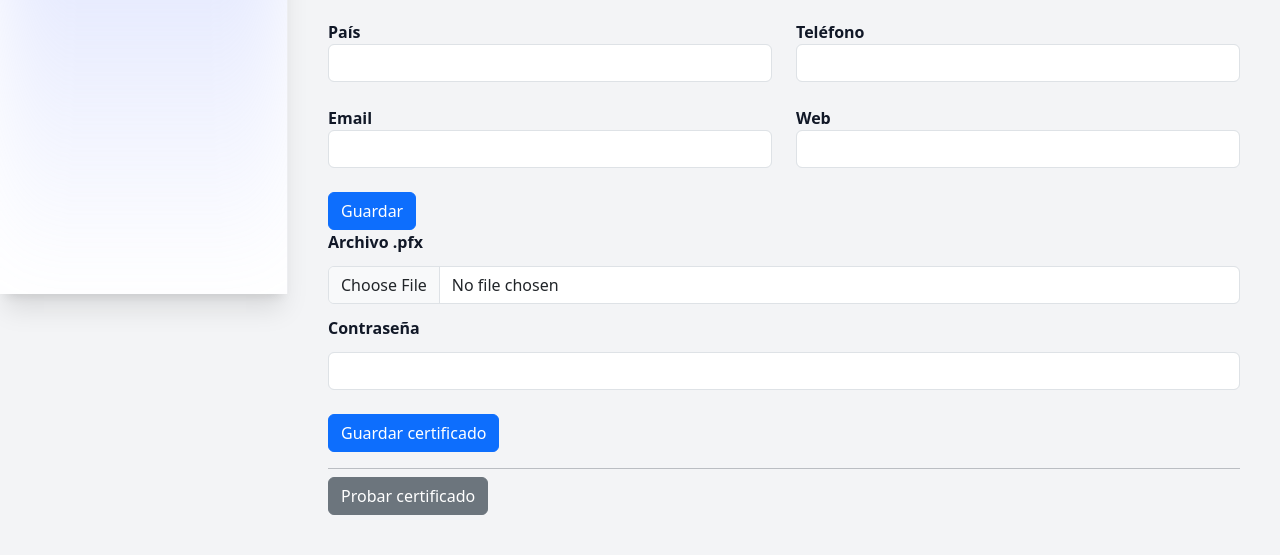
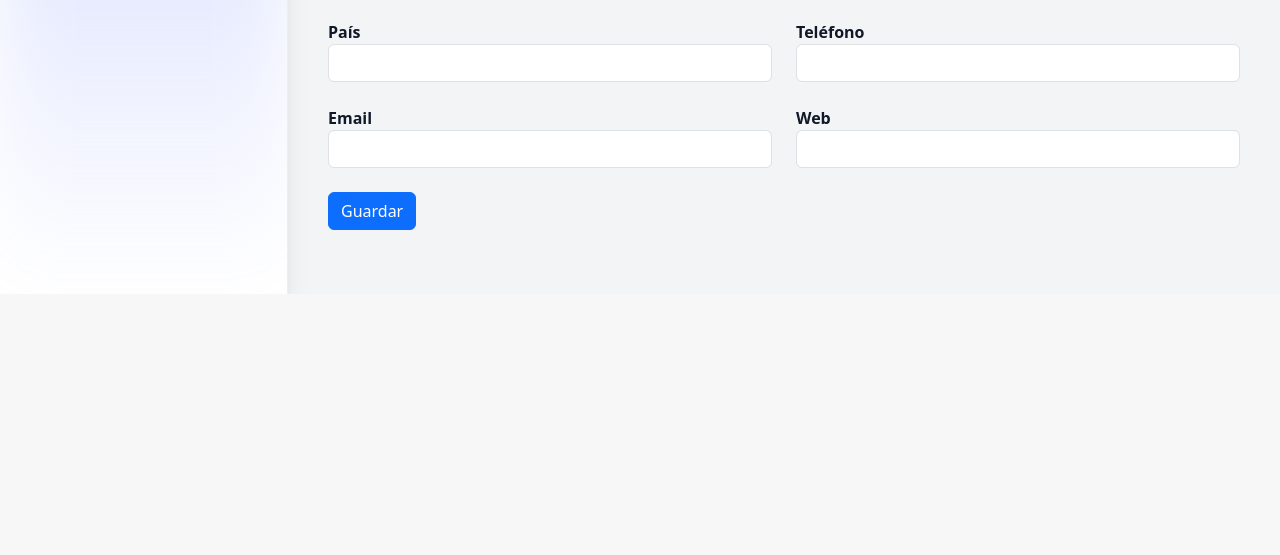
Before and after one commit to benjaminreciolopez/facturacion_app, a Python web app: template app/templates/configuracion/emisor.html in a window 1280 px wide. Shown: the part 506-1061 px from the top of the page. After the commit the page ends 799 px from the top, so only its background shows below. Run offline with Jinja, Linux system fonts and the light colour scheme; the template is opened without the code that fills it, so the values that code supplies are empty; some libraries are stand-ins or nearby versions.

Commit message:
estilo-movil-5

```diff
--- a/app/templates/configuracion/emisor.html
+++ b/app/templates/configuracion/emisor.html
@@ -19,9 +19,6 @@
   .tab-content.active {
     display: block;
   }
-  #tab-cert {
-  display: block !important;
-}
 
 </style>
 
```
